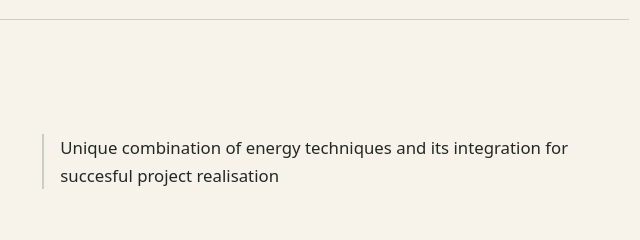
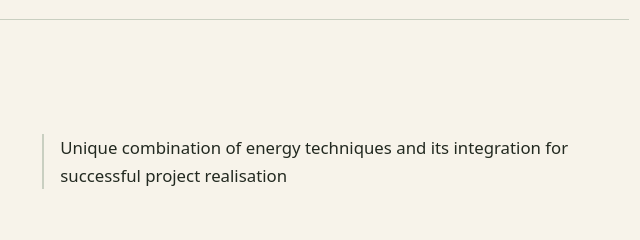
Before and after one commit to LukasThemm/lukas-themm-website, a plain HTML site: page index.html in a window 1280 px wide. Shown: the part 1420-1660 px from the top of the page, 563-1203 px from the left. Drawn offline with Linux system fonts and the light colour scheme.

```diff
--- a/index.html
+++ b/index.html
@@ -27,7 +27,7 @@ form,label{display:grid;gap:.5rem}form{gap:1rem}input,textarea,button{font:inher
 <div class="hero"><div class="wrap"><h1>Lukas Themm</h1><p>Creative Producent and Network Agent lives integrative success by following unique techniques and intuition</p><a class="button" href="#work">Explore the portfolio</a></div></div>
 <div class="wrap">
 <section id="work"><h2>Creative work & vision</h2><p class="note">Project Gallery and Visionboard</p></section>
-<section id="learning"><h2>Integrational Methods</h2><p class="note">Unique combination of energy techniques and its integration for succesful project realisation </p></section>
+<section id="learning"><h2>Integrational Methods</h2><p class="note">Unique combination of energy techniques and its integration for successful project realisation </p></section>
 <section id="connect"><h2>Network Agent</h2><p class="note">Agency work by connecting visionaries, decision makers and creatives</p></section>
 </div>
 <div class="wrap"><section id="contact"><h2>Contact</h2><div>
```
